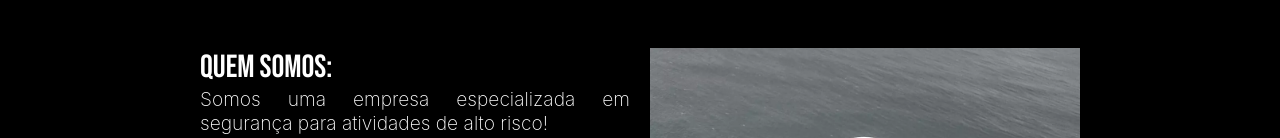
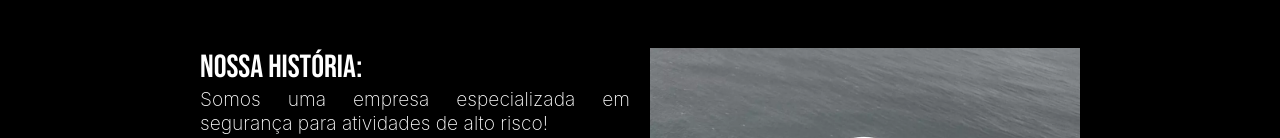
Before and after one commit to julioa-adl/worksafe, a React (Create React App) app: page /sobre in a window 1280 px wide. Shown: the part 502-640 px from the top of the page. Built offline with nearby package versions, Linux system fonts and the light colour scheme.

Commit message:
att about quem somos para nossa história

```diff
--- a/src/components/about.components/AboutUsPage.jsx
+++ b/src/components/about.components/AboutUsPage.jsx
@@ -9,7 +9,7 @@ function AboutUsPage() {
     <div>
       <section className="main_section_1 about_main">
         <div className='about_div_txt'>
-          <h1>QUEM SOMOS:</h1>
+          <h1>NOSSA HISTÓRIA:</h1>
           <p
             // style={{ animation: `${slide} 3s forwards`, }}
           >Somos uma empresa especializada em segurança para atividades de alto risco!<br/>
```
